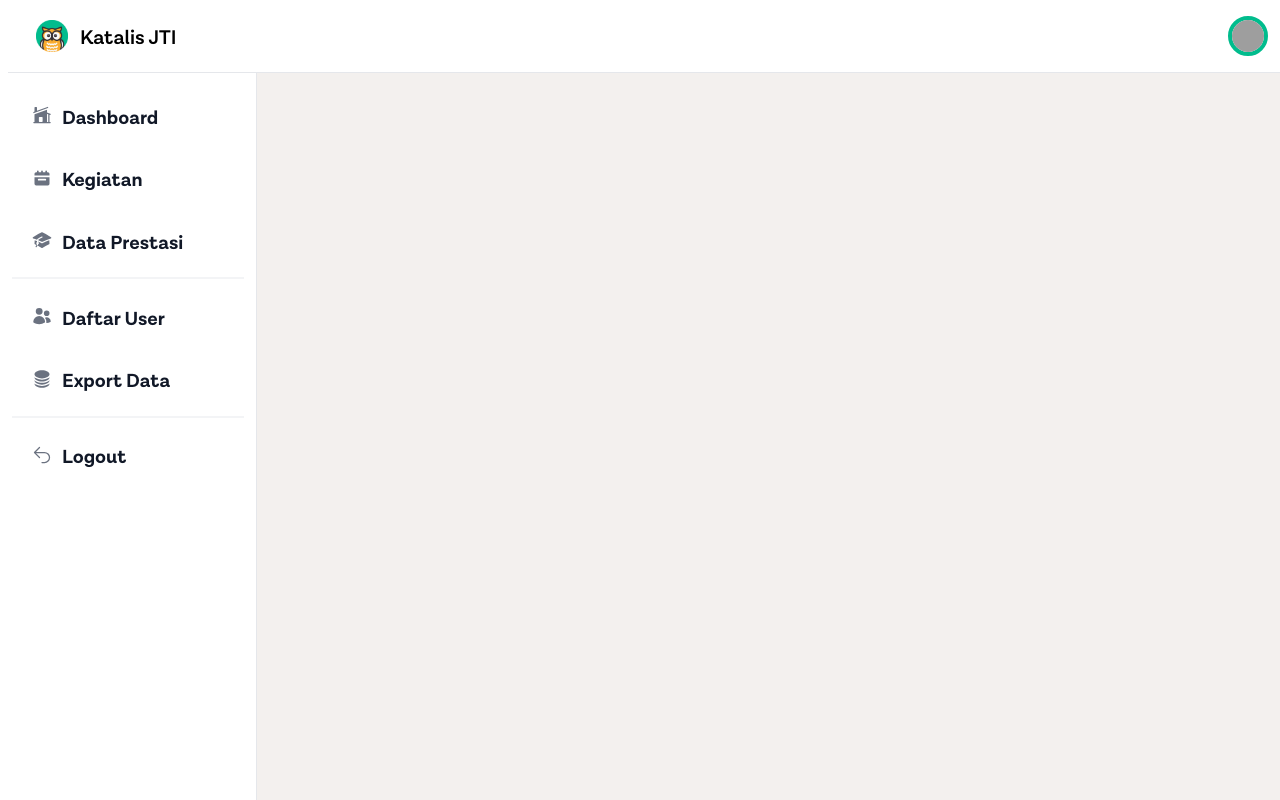
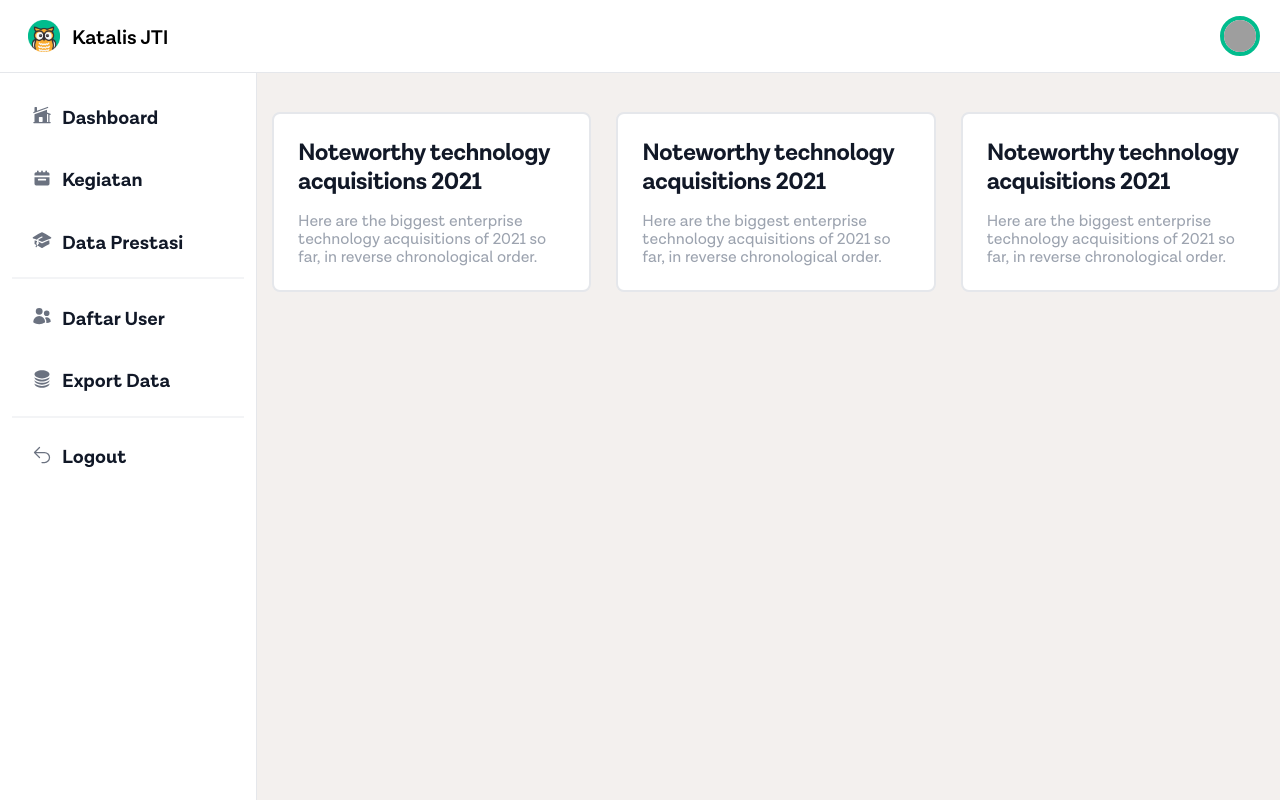
Before and after one commit to ckckckcz/Katalis-JTI, a PHP site: page /katalis/admin in a window 1280 px wide. Run offline with PHP 8.4, Linux system fonts and the light colour scheme; some libraries are stand-ins or nearby versions; grey boxes are pictures that could not be loaded.

Commit message:
update: add card at Home admin page

```diff
--- /dev/null
+++ b/client/components/Admin/components/Cards.php
@@ -0,0 +1,20 @@
+<div class="admin-card">
+    <div href="#" class="custom-card">
+        <h5 class="custom-card-title font-bold">Noteworthy technology acquisitions 2021</h5>
+        <p class="custom-card-text font-regular">Here are the biggest enterprise technology acquisitions of 2021
+            so far, in
+            reverse chronological order.</p>
+    </div>
+    <div href="#" class="custom-card">
+        <h5 class="custom-card-title font-bold">Noteworthy technology acquisitions 2021</h5>
+        <p class="custom-card-text font-regular">Here are the biggest enterprise technology acquisitions of 2021
+            so far, in
+            reverse chronological order.</p>
+    </div>
+    <div href="#" class="custom-card">
+        <h5 class="custom-card-title font-bold">Noteworthy technology acquisitions 2021</h5>
+        <p class="custom-card-text font-regular">Here are the biggest enterprise technology acquisitions of 2021
+            so far, in
+            reverse chronological order.</p>
+    </div>
+</div>
--- a/client/views/Admin/Admin.php
+++ b/client/views/Admin/Admin.php
@@ -1 +1,6 @@
 <?php include('./client/components/Admin/Sidebar.php'); ?>
+<section class="admin-section">
+    <div class="admin-container">
+        <?php include('./client/components/Admin/components/Cards.php'); ?>
+    </div>
+</section>
--- a/public/layout.php
+++ b/public/layout.php
@@ -26,8 +26,9 @@
     <link rel="stylesheet" href="/katalis/public/styles/About.css">
     <!-- Auth -->
     <link rel="stylesheet" href="/katalis/public/styles/auth/Login.css">
-    <!-- Auth -->
+    <!-- Admin  -->
     <link rel="stylesheet" href="/katalis/public/styles/admin/Sidebar.css">
+    <link rel="stylesheet" href="/katalis/public/styles/admin/components/Cards.css">
     <!-- Font -->
     <link rel="preconnect" href="https://fonts.googleapis.com">
     <link rel="preconnect" href="https://fonts.gstatic.com" crossorigin>
--- /dev/null
+++ b/public/styles/admin/components/Cards.css
@@ -0,0 +1,30 @@
+.custom-card {
+  display: block;
+  max-width: 24rem;
+  padding: 1.5rem;
+  background-color: #ffffff;
+  border: 2px solid #e5e7eb;
+  border-radius: 0.5rem;
+}
+
+.custom-card-title {
+  margin-bottom: 0.5rem;
+  font-size: 1.5rem;
+  font-weight: 700;
+  letter-spacing: -0.025em;
+  color: #111827;
+  margin-top: 0;
+}
+
+.custom-card-text {
+  font-weight: 400;
+  color: #9ca3af;
+  margin-bottom: 0;
+}
+
+.admin-card {
+  display: flex;
+  gap: 25px;
+  justify-content: center;
+  align-items: center;
+}
--- a/public/styles/globalAdmin.css
+++ b/public/styles/globalAdmin.css
@@ -1,3 +1,9 @@
 body {
   background-color: #f3f0ee;
+  padding: 0;
+  margin: 0;
 }
+
+.admin-section {
+  padding: 7rem 0rem 0rem 17rem;
+}
```
